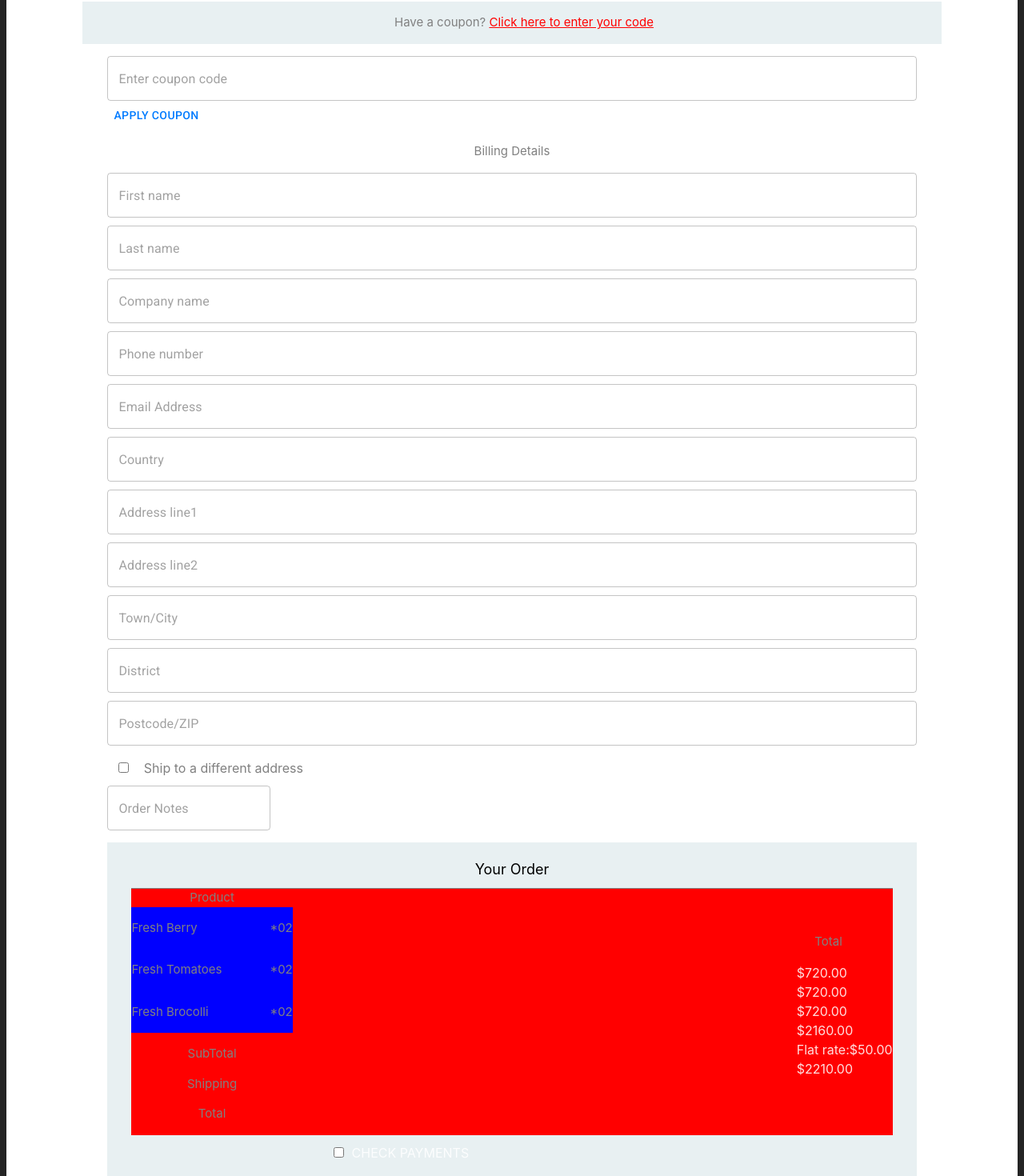
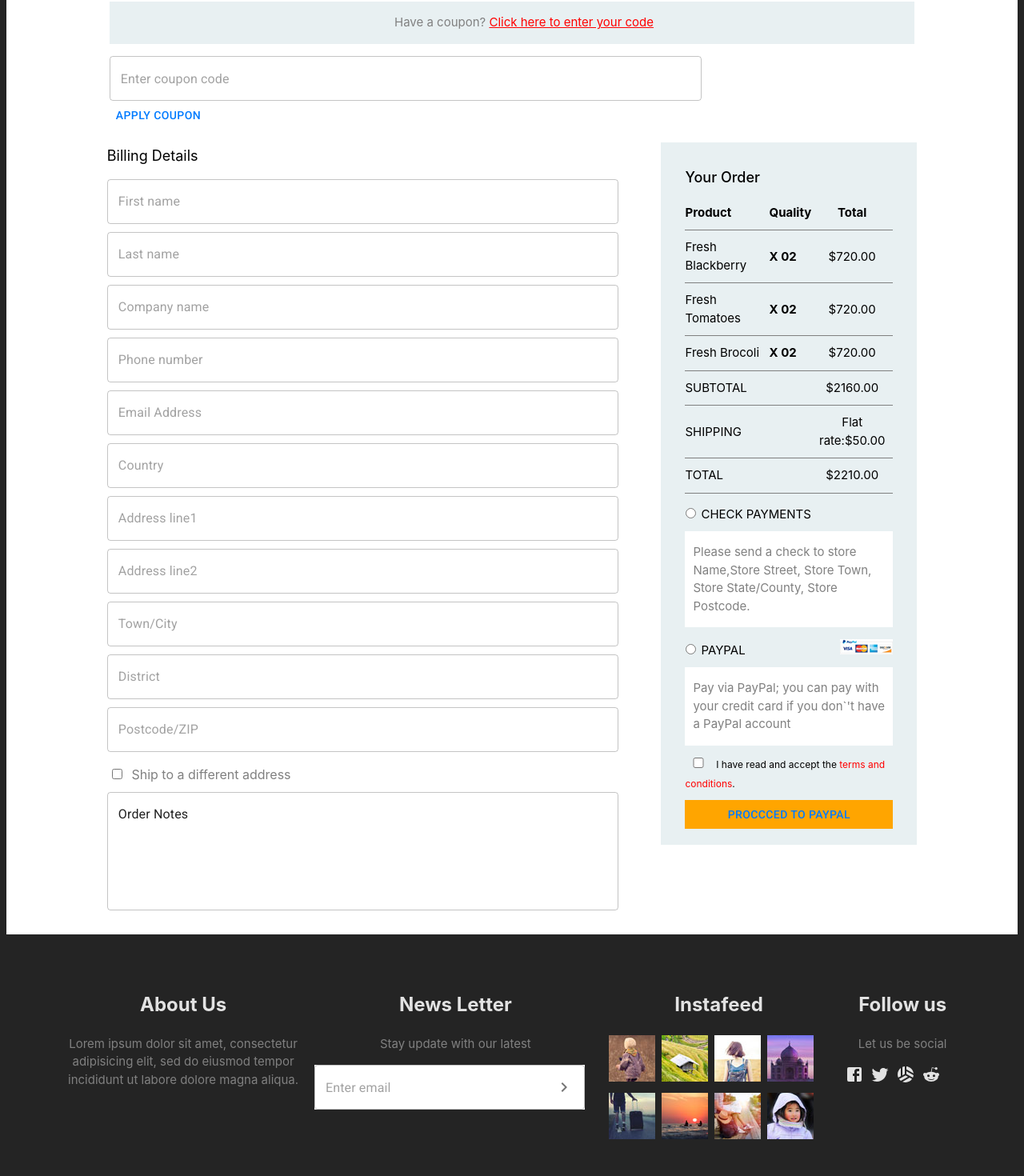
Before and after one commit to BridgetKas/ShoeStore, a React (Vite) app: page /shop/product-checkout in a window 1280 px wide. Shown: the part 816-2286 px from the top of the page at 80% size. Built offline with nearby package versions, Linux system fonts and the light colour scheme.

Commit message:
Fixed Checkout Page

```diff
--- a/src/pages/checkout/checkout.jsx
+++ b/src/pages/checkout/checkout.jsx
@@ -3,6 +3,7 @@ import Input from "../../components/common/input"
 import card from '../../assets/card.jpg'
 import styles from './checkout.module.css'
 import HeaderComp from "../../layout/Header/header"
+import TextField from '@mui/material/TextField';
 
 function CheckoutComp() {
   return (
@@ -17,10 +18,10 @@ function CheckoutComp() {
           If you are a new customer,please proceed to the Billing and Shipping section.
         </p>
         <div className={styles.maininputContainer}>
-          <div className={styles.inputContainer}>
+          <div className={styles.informationContainer}>
             <Input placeholder="Username or Email" required ={true} fullWidth/>
           </div>
-          <div className={styles.inputContainer}>
+          <div className={styles.informationContainer}>
             <Input placeholder="Password" required ={true} fullWidth/>
           </div>
         </div>
@@ -31,16 +32,20 @@ function CheckoutComp() {
             <label>Remember me </label>
           </div>
         </div>
+
         <p className={styles.customer}>Lost your password?</p>
         <div className={styles.return}>
           <p>Have a coupon? <a className={styles.click}>Click here to enter your code</a></p>
         </div>
-        <div className={styles.couponContainer}>
-          <Input placeholder="Enter coupon code" fullWidth />
+        <div className={styles.outercouponContainer}>
+          <div >
+            <Input placeholder="Enter coupon code" fullWidth className={styles.couponCode}/>
             <ButtonComp btnTitle="APPLY COUPON" />
           </div>
+        </div>
+        <div className={styles.contactInformation}>
           <div className={styles.billContainer}>
-          <p>Billing Details</p>
+            <p className={styles.bill}>Billing Details</p>
             <ul className={styles.list}>
               <li><Input placeholder="First name" required ={true} fullWidth/></li>
               <li><Input placeholder="Last name" required ={true} fullWidth/></li>
@@ -58,74 +63,92 @@ function CheckoutComp() {
               <input type="checkbox" className={styles.checkbox}/>
               <label>Ship to a different address</label>
             </div>
-          <Input placeholder="Order Notes" multiline/>
+            <TextField
+              id="outlined-textarea"
+              multiline
+              rows={5}
+              fullWidth
+              defaultValue="Order Notes"
+            />
           </div>
+
           <div className={styles.orderContainer}>
-          <div>
-            <p className={styles.order}>Your Order</p>
-            <div className={styles.payContainer}>
-              <div>
-                <p className={styles.product}>Product</p>
-                <div className={styles.freshContainer}>
-                  <p>Fresh Berry</p>
-                  <p>*02 </p>
+            <table>
+              <caption className={styles.caption}>Your Order</caption>
+              <thead>
+                <tr>
+                  <th>Product</th>
+                  <th className={styles.quality}>Quality</th>
+                  <th>Total</th>
+                </tr>
+              </thead>
+              <tbody>
+                <tr>
+                  <td>Fresh Blackberry</td>
+                  <th>X 02</th>
+                  <td>$720.00</td>
+                </tr>
+                <tr>
+                  <td>Fresh Tomatoes</td>
+                  <th>X 02</th>
+                  <td>$720.00</td>
+                </tr>
+                <tr>
+                  <td>Fresh Brocoli</td>
+                  <th>X 02</th>
+                  <td>$720.00</td>
+                </tr>
+
+                <tr>
+                  <td colSpan='2'>SUBTOTAL</td>
+                  <td>$2160.00</td>
+                </tr>
+                <tr>
+                  <td colSpan='2'>SHIPPING</td>
+                  <td>Flat rate:$50.00</td>
+                </tr>
+                <tr>
+                  <td colSpan='2'>TOTAL</td>
+                  <td>$2210.00</td>
+                </tr>
+              </tbody>
+            </table>
+            <div className={styles.container}>
+              <div className={`${styles.inputContainer} ${styles.check}` }>
+                <input type="radio" className={styles.radio}/>
+                <label className={styles.check}>CHECK PAYMENTS</label>
               </div>
-                <div className={styles.freshContainer}>
-                  <p>Fresh Tomatoes</p>
-                  <p>*02 </p>
-                </div>
-                <div className={styles.freshContainer}>
-                  <p>Fresh Brocolli</p>
-                  <p>*02 </p>
-                </div>
-                <div>
-                  <p>SubTotal</p>
-                  <p>Shipping </p>
-                  <p>Total </p>
-
-                </div>
-              </div>
-              <div>
-                <p className={styles.product}>Total</p>
-                <ul className={styles.price}>
-                  <li>$720.00</li>
-                  <li>$720.00</li>
-                  <li>$720.00</li>
-                  <li>$2160.00</li>
-                  <li>Flat rate:$50.00</li>
-                  <li>$2210.00</li>
-                </ul>
-              </div>
-            </div>
-          </div>
-          <div className={styles.inputContainer} >
-            <input type="checkbox" className={styles.checkbox}/>
-            <label>CHECK PAYMENTS</label>
-          </div>
-          <div>
-            <p>Please send a check to store Name, Store Street, Store Town, Store State/County, Store Postcode.</p>
+              <div className={styles.payPalContainer}>
+                <p className={styles.confirmInformation}>
+                  Please send a check to store Name,Store Street, Store Town, Store State/County, Store Postcode.
+                </p>
               </div>
               <div className={styles.payPal}>
                 <div className={styles.inputContainer} >
-              <input type="checkbox" className={styles.checkbox}/>
-              <label>PAYPAL</label>
+                  <input type="radio" className={styles.radio}/>
+                  <label className={styles.check}>PAYPAL</label>
                 </div>
                 <div>
                   <img src={card}/>
                 </div>
               </div>
-          <div>
-            <p>Pay via PayPal; you can pay with your credit card if you don`&apos;t have a PayPal account</p>
+              <div className={styles.payPalContainer}>
+                <p className={styles.confirmInformation}>
+                  Pay via PayPal; you can pay with your credit card if you don`&apos;t have a PayPal account
+                </p>
               </div>
-          <div>
-            <div >
-              <input type="checkbox" className={styles.checkbox}/>
+
+              <div className={styles.termsContainer} >
+                <input type="checkbox" className={`${styles.checkbox} ${styles.last}`}/>
                 <label>
-                I have read and accept the terms and conditions.
+                  I have read and accept the <span>terms and conditions</span>.
                 </label>
               </div>
+              <div className={styles.paymentContainer}>
+                <ButtonComp btnTitle="PROCCCED TO PAYPAL"/>
               </div>
-          <ButtonComp btnTitle="PROCCCED TO PAYPAL"/>
+            </div>
+          </div>
         </div>
       </div>
     </div>
--- a/src/pages/checkout/checkout.module.css
+++ b/src/pages/checkout/checkout.module.css
@@ -1,6 +1,7 @@
 .checkoutContainer {
     background-color:#fff;
-    padding-top:30px;
+    padding:30px 40px;
+
 }
 .return {
     background-color:#e8f0f2;
@@ -20,11 +21,25 @@
     width: 80%;
     margin: 10px auto;
     font-size: 14px;
+    text-align: left;
+}
+
+.informationContainer {
+    width:80%;
+    margin:10px auto;
+}
+
+.container {
+    display:flex;
+    flex-direction:column;
 }
 
 .inputContainer {
     width:80%;
-    margin:10px auto;
+}
+
+.inputContainer.check {
+    margin-top:15px;
 }
 
 .checkContainer {
@@ -41,19 +56,46 @@
     color:gray;
 }
 
-.checkbox {
+.checkbox ,.radio {
     width:5%;
     margin:0 5px 0 0;
 }
 
-.couponContainer {
-    width:80%;
-    margin:0 auto;
+
+
+.check {
+    color:black;
+    font-size: 15px;
+}
+
+.payPalContainer {
+    background-color: #fff;
+    margin-top:10px;
+    padding: 10px;
+}
+
+.confirmInformation {
+    margin:5px 0;
+    text-align:left;
+}
+
+
+.outercouponContainer {
+    width:70%;
+    padding-left: 7.5%;
 }
 
 .billContainer {
     width:80%;
     margin:0 auto;
+}
+
+.bill {
+    text-align:left;
+    font-size:18px;
+    color:black;
+    font-weight: 390;
+    margin-bottom: 10px;
 }
 
 .list {
@@ -78,44 +120,47 @@
     padding:20px 30px;
 }
 
-.order {
-    color:black;
-    font-size:18px;
-    margin:0;
-    padding-bottom:10px;
-    border-bottom: 1px solid gray;
+.caption {
+    padding-left:0;
 }
 
-.payContainer {
-    display:flex;
-    align-items:center;
-    justify-content:space-between;
-    background-color:red;
+.quality {
+    text-align: left;
 }
+
+
+
 
 .product {
     margin:0;
 }
 
-.freshContainer {
-    display:flex;
-    align-items: center;
-    gap:60px;
-    justify-content:space-between;
-    background-color: blue;
-}
-
-.price li {
-    list-style: none;
-    padding:0;
-}
 
 .payPal {
     display:flex;
     align-items: center;
     justify-content:space-between;
+    margin-top:15px;
 }
 
+.termsContainer {
+    margin:10px 0;
+}
+
+.termsContainer  label{
+    color:black;
+    font-size:12px;
+
+}
+
+.termsContainer span {
+    color:red;
+}
+
+.paymentContainer {
+    text-align: center;
+    background-color:orange;
+}
 
 @media (min-width:768px) {
     .maininputContainer {
@@ -130,3 +175,37 @@
         width:48%;
     }
 }
+
+@media (min-width:992px) {
+    .contactInformation {
+        display:flex;
+        align-items: flex-start;
+        justify-content: space-between;
+        width: 90%;
+        margin: 0 auto;
+    }
+
+    .inputContainer {
+        width:100%;
+    }
+
+    .couponCode {
+        width:50%;
+    }
+
+    .checkbox.last {
+        width: 13%;
+    }
+
+    .billContainer {
+        width: 60%;
+    }
+
+    .orderContainer {
+        width:30%;
+    }
+
+    .radio {
+        width:15px;
+    }
+}
```
Lines whose indentation alone changed are shown as unchanged.
